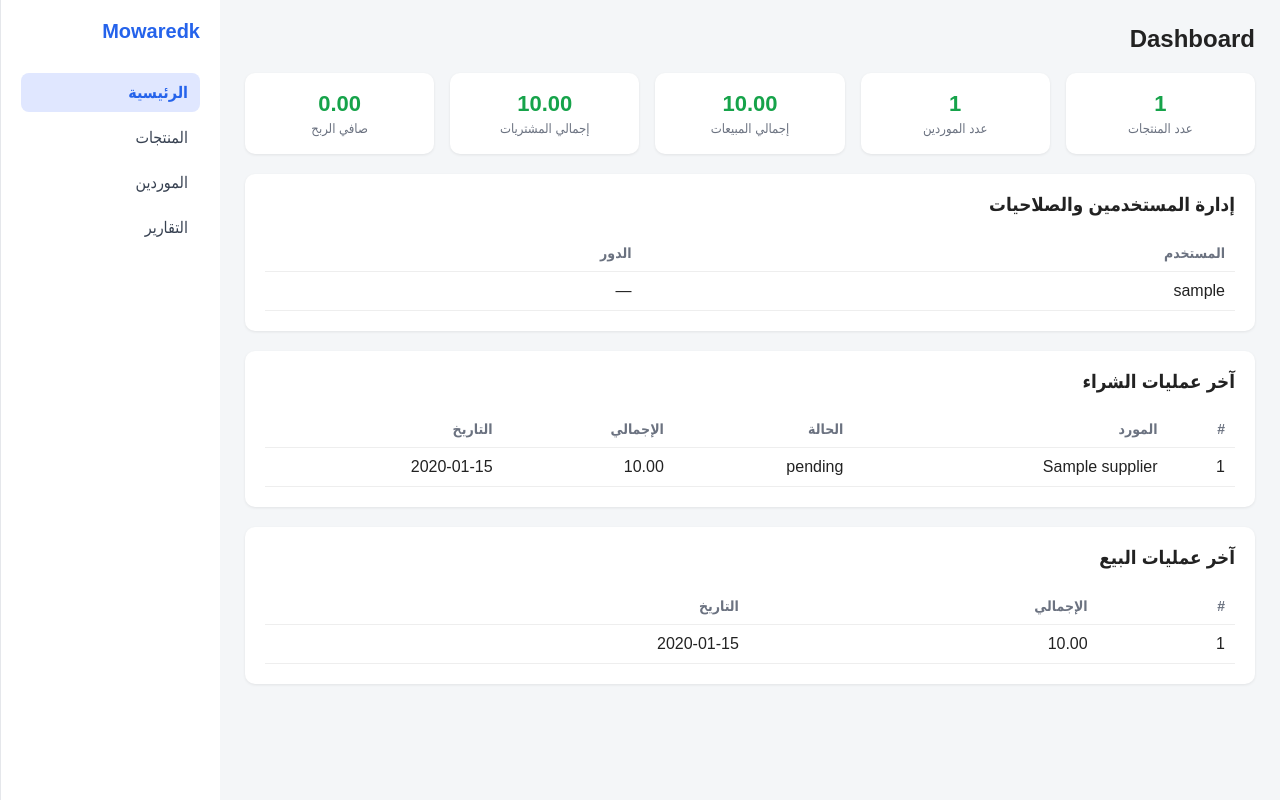
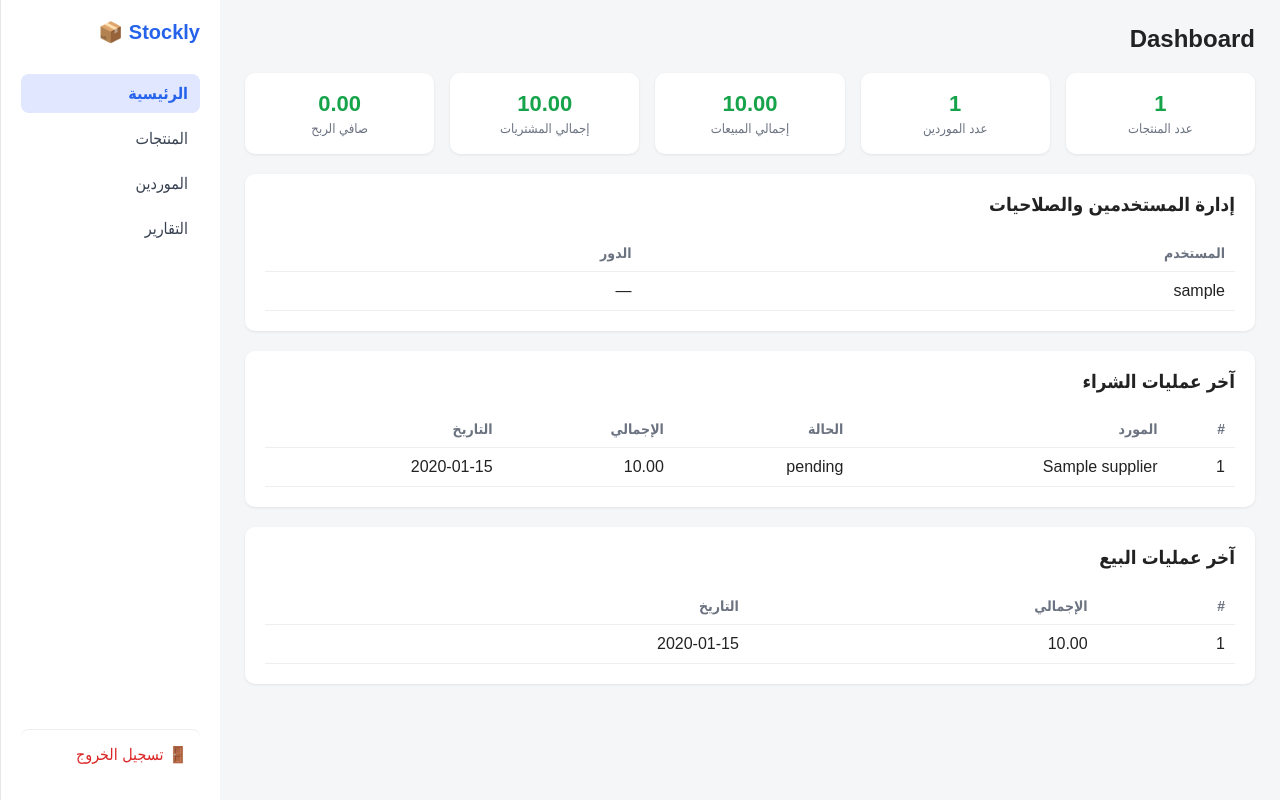
Before and after one commit to HABIBA204/inventory-agent-project, a Django app: page / in a window 1280 px wide. Run offline with Django 5.2, Linux system fonts and the light colour scheme; a user stored in the database is signed in; tables that the repository leaves empty hold one stand-in row (values such as "Sample post").

Commit message:
real last dance

```diff
--- a/apps/authentication/urls.py
+++ b/apps/authentication/urls.py
@@ -1,6 +1,8 @@
 from django.urls import path
-from .views import login_view
+
+from . import views
 
 urlpatterns = [
-    path('login/', login_view, name='login'),
+    path('login/', views.login_view, name='login'),
+    path('logout/', views.logout_view, name='logout'),
 ]
--- a/apps/inventory/templates/inventory/base.html
+++ b/apps/inventory/templates/inventory/base.html
@@ -13,6 +13,8 @@
             background: #ffffff;
             border-left: 1px solid #e5e7eb;
             padding: 20px;
+            display: flex;
+            flex-direction: column;
         }
         .sidebar h1 { font-size: 20px; color: #2563eb; margin: 0 0 30px 0; }
         .sidebar a {
@@ -25,6 +27,8 @@
         }
         .sidebar a:hover { background: #f3f4f6; }
         .sidebar a.active { background: #e0e7ff; color: #2563eb; font-weight: bold; }
+        .sidebar .nav-links { flex: 1; }
+        .sidebar .logout-link { color: #dc2626; border-top: 1px solid #eee; margin-top: 10px; padding-top: 15px; }
 
         .content { flex: 1; padding: 25px; }
         .content h2 { margin-top: 0; }
@@ -68,13 +72,17 @@
 <body>
     <div class="layout">
         <div class="sidebar">
-            <h1>Mowaredk</h1>
-            <a href="{% url 'dashboard' %}" class="{% if request.resolver_match.url_name == 'dashboard' %}active{% endif %}">الرئيسية</a>
-            <a href="{% url 'product_list' %}" class="{% if request.resolver_match.url_name == 'product_list' %}active{% endif %}">المنتجات</a>
-            <a href="{% url 'supplier_list' %}" class="{% if request.resolver_match.url_name == 'supplier_list' %}active{% endif %}">الموردين</a>
-            {% if perms.inventory.can_create_draft_po %}
-            <a href="{% url 'reports' %}" class="{% if request.resolver_match.url_name == 'reports' %}active{% endif %}">التقارير</a>
-            {% endif %}
+            <h1>Stockly 📦</h1>
+            <div class="nav-links">
+                <a href="{% url 'dashboard' %}" class="{% if request.resolver_match.url_name == 'dashboard' %}active{% endif %}">الرئيسية</a>
+                <a href="{% url 'product_list' %}" class="{% if request.resolver_match.url_name == 'product_list' %}active{% endif %}">المنتجات</a>
+                <a href="{% url 'supplier_list' %}" class="{% if request.resolver_match.url_name == 'supplier_list' %}active{% endif %}">الموردين</a>
+
+                {% if not is_employee %}
+                <a href="{% url 'reports' %}" class="{% if request.resolver_match.url_name == 'reports' %}active{% endif %}">التقارير</a>
+                {% endif %}
+            </div>
+            <a href="{% url 'logout' %}" class="logout-link">🚪 تسجيل الخروج</a>
         </div>
         <div class="content">
             {% block content %}{% endblock %}
--- a/core/settings.py
+++ b/core/settings.py
@@ -74,6 +74,7 @@ TEMPLATES = [
                 'django.template.context_processors.request',
                 'django.contrib.auth.context_processors.auth',
                 'django.contrib.messages.context_processors.messages',
+
             ],
         },
     },
```
Also changed, not shown: apps/authentication/views.py (+18 -6 lines).
